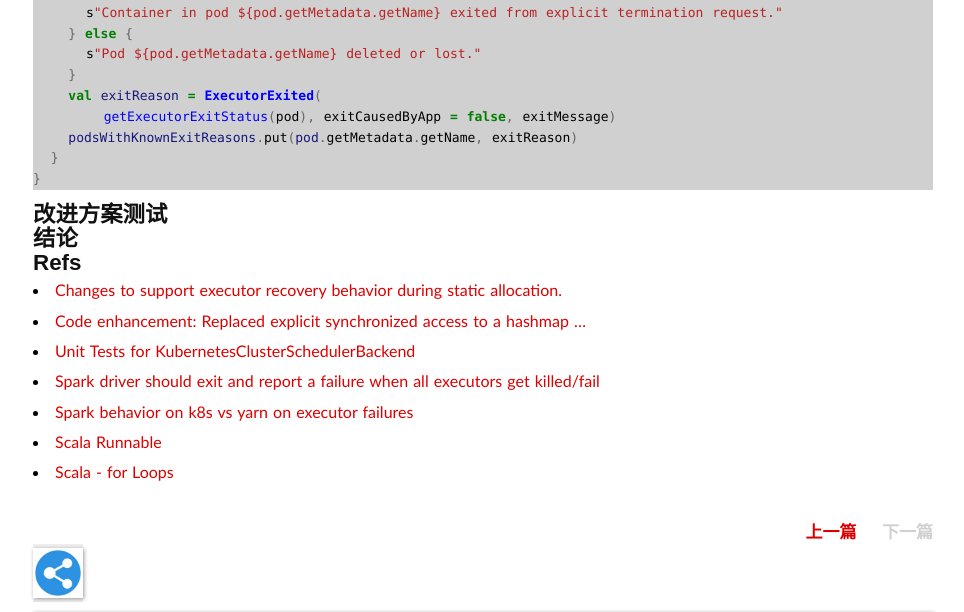
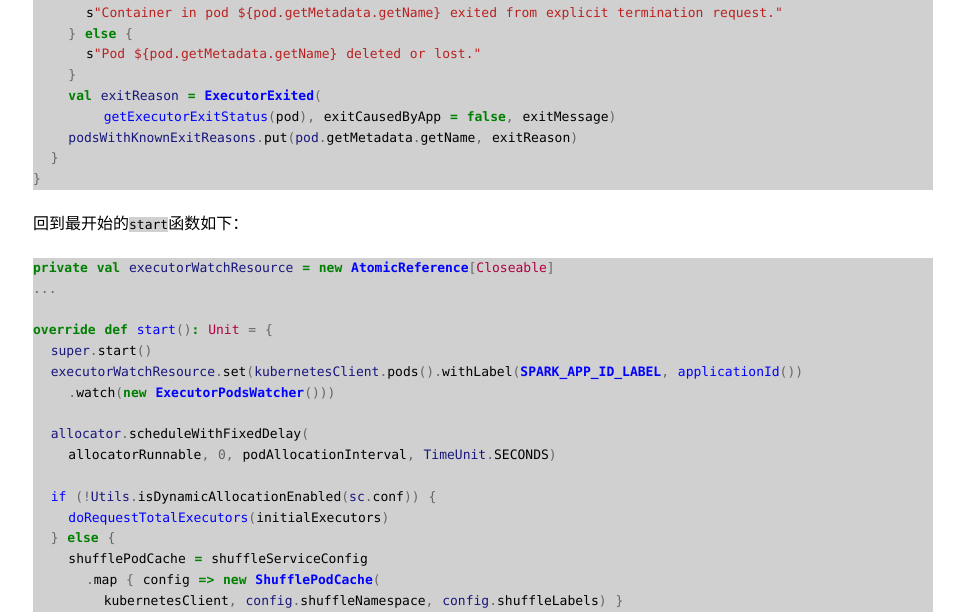
Before and after one commit to duyanghao/duyanghao.github.io, a Jekyll site: the page built from _posts/2017-10-26-Spark-on-k8s-SAR.md, in a window 1280 px wide and 1400 px high, scrolled down 17993 px, cut to the strip 0-612 px from the top of the window. Shown: the whole strip, without its empty margins (157-1121 px from the left). Built offline with Jekyll 4.4.1, drawn with Linux system fonts in a browser that asks for light colours; some web fonts are replaced; comment, search, counter and statistics services are not loaded; some of the changed text lies outside the part shown.

Commit message:
Update 2017-10-26-Spark-on-k8s-SAR.md
Signed-off-by: “duyanghao” <1294057873@qq.com>

````diff
--- a/_posts/2017-10-26-Spark-on-k8s-SAR.md
+++ b/_posts/2017-10-26-Spark-on-k8s-SAR.md
@@ -791,7 +791,7 @@
 * 2、若需要创建的`executor` pod数量（`totalExpectedExecutors`）= 已经发出创建请求的数量(`runningExecutorsToPods`)，则不再发出新的创建请求
 * 3、否则，按照策略：`math.min(totalExpectedExecutors.get - runningExecutorsToPods.size, podAllocationSize)`批量发出`executor` pod 创建请求`allocateNewExecutorPod`，并同时增加`runningExecutorsToPods(executorId,executorPod)`和`runningPodsToExecutors(executorName,executorId)`数值
 
-<span style="color:red">接下来主要看`ExecutorPodsWatcher` class，由该类的`eventReceived`函数主要负责`executor`的监控工作……</span>
+<span style="color:red">接下来主要看`ExecutorPodsWatcher` class，由该类的`eventReceived`函数负责`executor`的监控工作……</span>
 
 ```scala
 private class ExecutorPodsWatcher extends Watcher[Pod] {
@@ -890,6 +890,70 @@
 }
 ```
 
+回到最开始的`start`函数如下：
+
+```scala
+private val executorWatchResource = new AtomicReference[Closeable]
+...
+
+override def start(): Unit = {
+  super.start()
+  executorWatchResource.set(kubernetesClient.pods().withLabel(SPARK_APP_ID_LABEL, applicationId())
+    .watch(new ExecutorPodsWatcher()))
+
+  allocator.scheduleWithFixedDelay(
+    allocatorRunnable, 0, podAllocationInterval, TimeUnit.SECONDS)
+
+  if (!Utils.isDynamicAllocationEnabled(sc.conf)) {
+    doRequestTotalExecutors(initialExecutors)
+  } else {
+    shufflePodCache = shuffleServiceConfig
+      .map { config => new ShufflePodCache(
+        kubernetesClient, config.shuffleNamespace, config.shuffleLabels) }
+    shufflePodCache.foreach(_.start())
+    kubernetesExternalShuffleClient.foreach(_.init(applicationId()))
+  }
+}
+```
+
+`eventReceived` watch `executor` action，如下：
+
+```scala
+override def eventReceived(action: Action, pod: Pod): Unit = {
+  if (action == Action.MODIFIED && pod.getStatus.getPhase == "Running"
+      && pod.getMetadata.getDeletionTimestamp == null) {
+    val podIP = pod.getStatus.getPodIP
+    val clusterNodeName = pod.getSpec.getNodeName
+    logDebug(s"Executor pod $pod ready, launched at $clusterNodeName as IP $podIP.")
+    EXECUTOR_PODS_BY_IPS_LOCK.synchronized {
+      executorPodsByIPs += ((podIP, pod))
+    }
+  } else if ((action == Action.MODIFIED && pod.getMetadata.getDeletionTimestamp != null) ||
+      action == Action.DELETED || action == Action.ERROR) {
+    val podName = pod.getMetadata.getName
+    val podIP = pod.getStatus.getPodIP
+    logDebug(s"Executor pod $podName at IP $podIP was at $action.")
+    if (podIP != null) {
+      EXECUTOR_PODS_BY_IPS_LOCK.synchronized {
+        executorPodsByIPs -= podIP
+      }
+    }
+    if (action == Action.ERROR) {
+      logInfo(s"Received pod $podName exited event. Reason: " + pod.getStatus.getReason)
+      handleErroredPod(pod)
+    } else if (action == Action.DELETED) {
+      logInfo(s"Received delete pod $podName event. Reason: " + pod.getStatus.getReason)
+      handleDeletedPod(pod)
+    }
+  }
+}
+```
+
+这里分析之前介绍一下`k8s`中`Pod` Watch 的几种状态：
+
+*
+*
+
 ## 改进方案测试
 
 ## 结论
````
